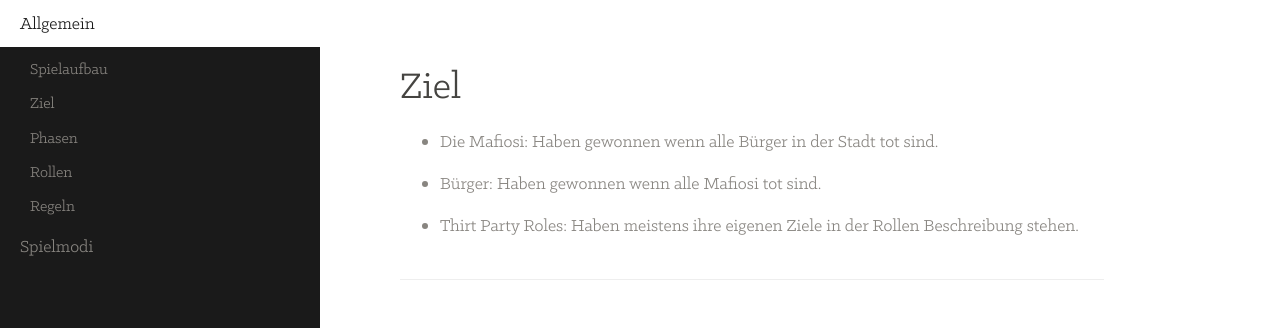
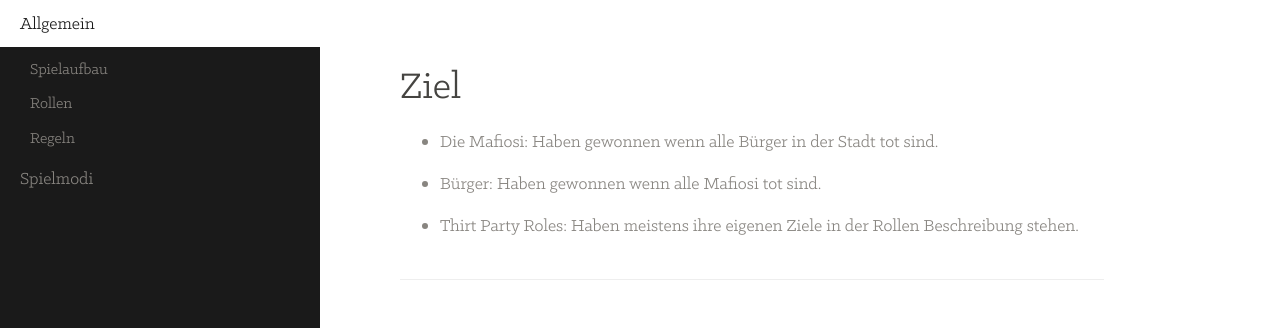
Before and after one commit to gamekeller/mafia, a Jekyll site: the page built from index.md, in a window 1280 px wide. Shown: the top 328 px of the page. Built offline with Jekyll 4.4.1, drawn with Linux system fonts in a browser that asks for light colours; Markdown is read by kramdown in place of the engine named in the settings.

Commit message:
removed "#phases" and "#goal".

```diff
--- a/_includes/nav-general.html
+++ b/_includes/nav-general.html
@@ -1,7 +1,5 @@
 <ul class="nav js-spy">
   <li><a href="#setup">Spielaufbau</a></li>
-  <li><a href="#goal">Ziel</a></li>
-  <li><a href="#phases">Phasen</a></li>
   <li><a href="#roles">Rollen</a></li>
   <li><a href="#rules">Regeln</a></li>
 </ul>
```
